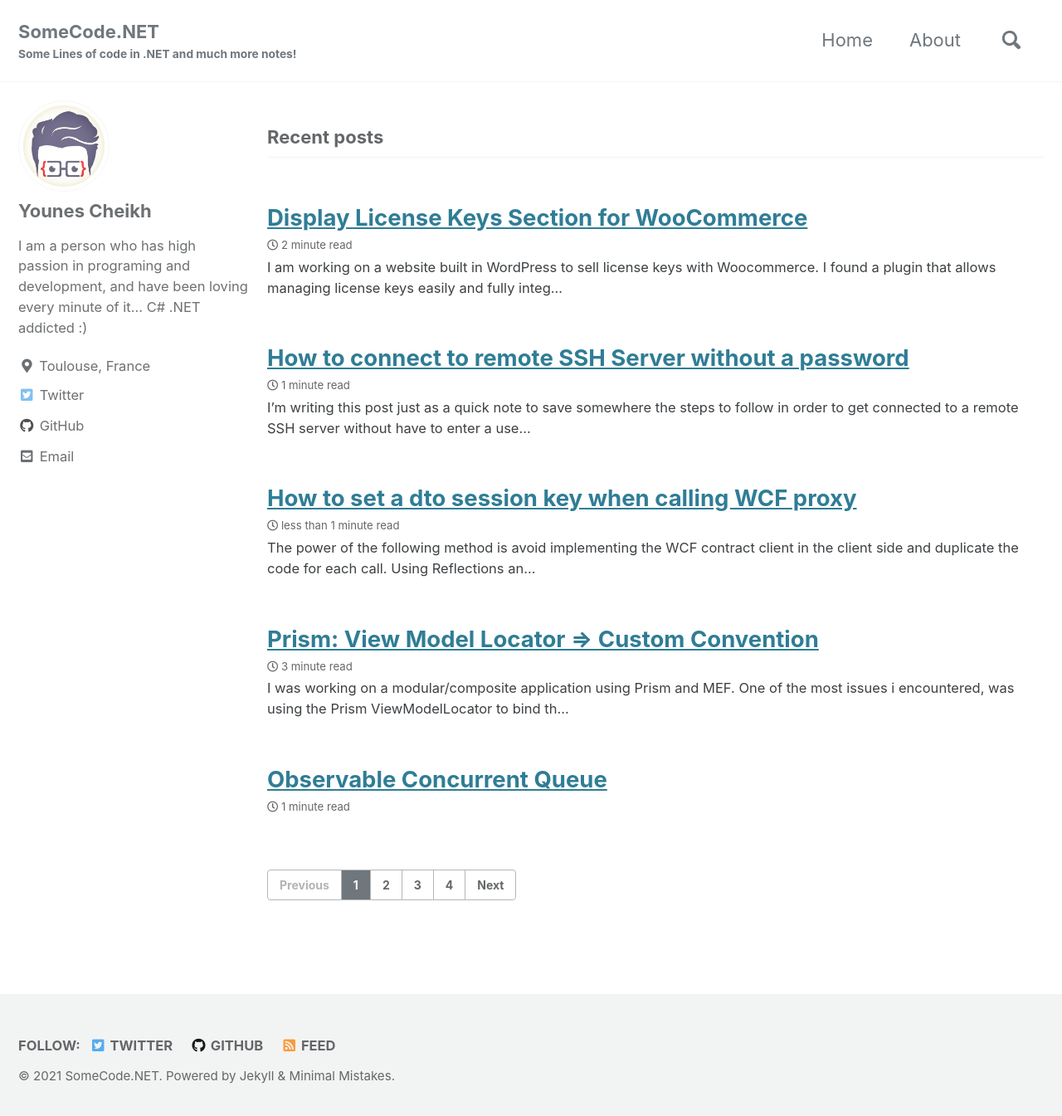
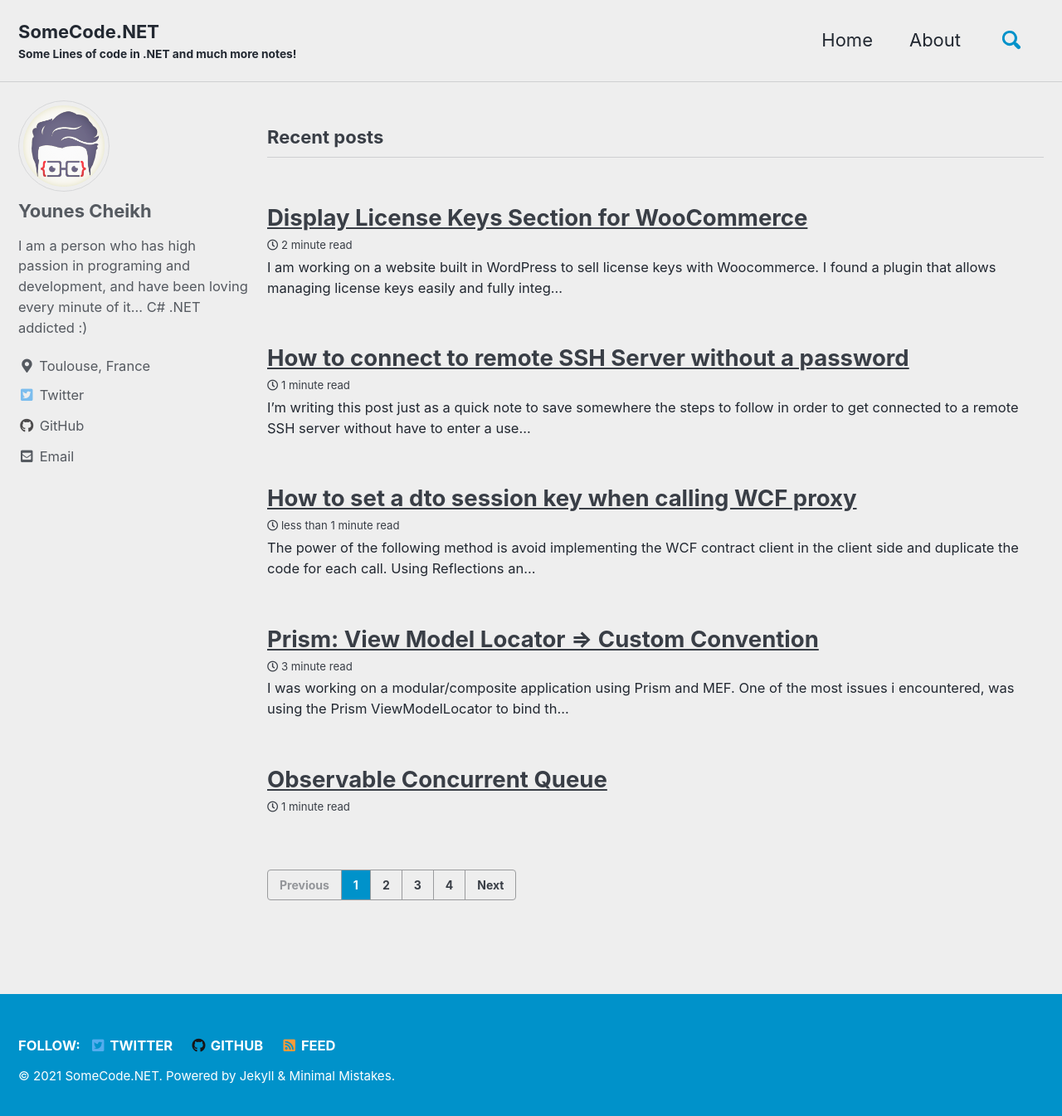
Before and after one commit to cyounes/cyounes.github.io, a Jekyll site: the page built from index.html, in a window 1280 px wide and 1353 px high. Shown: the top 1345 px of the window at 83% size. Built offline with Jekyll 4.4.1, drawn with Linux system fonts in a browser that asks for light colours; cached includes are drawn as plain includes; the list of posts is cut into pages by our own code.

Commit message:
Update _config.yml

```diff
--- a/_config.yml
+++ b/_config.yml
@@ -12,7 +12,7 @@
 
 # theme                  : "minimal-mistakes-jekyll"
 # remote_theme           : "mmistakes/minimal-mistakes"
-minimal_mistakes_skin    : "default" # "default" # "air", "aqua", "contrast", "dark", "dirt", "neon", "mint", "plum", "sunrise"
+minimal_mistakes_skin    : "air" # "default" # "air", "aqua", "contrast", "dark", "dirt", "neon", "mint", "plum", "sunrise"
 
 # Site Settings
 locale                   : "en-US"
```
